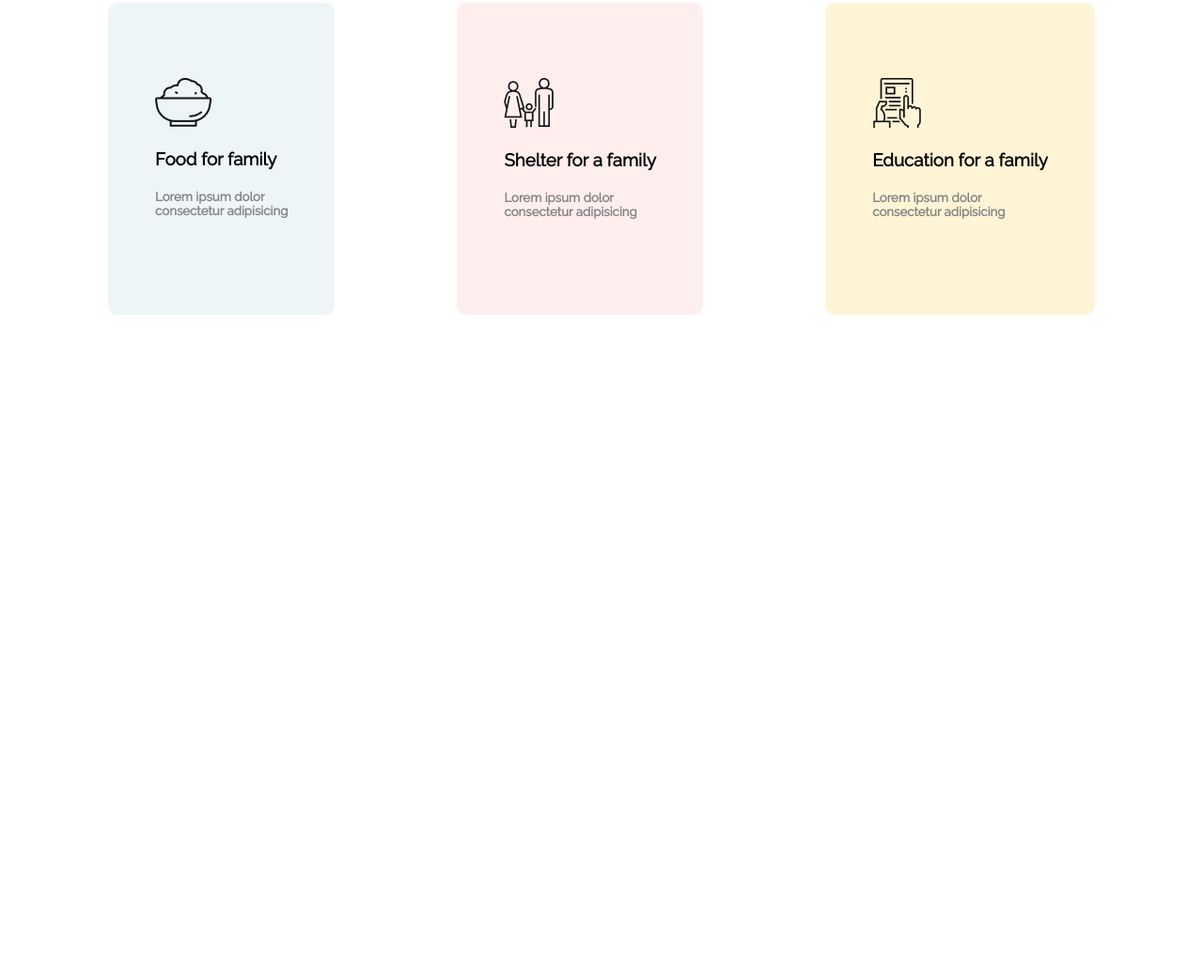
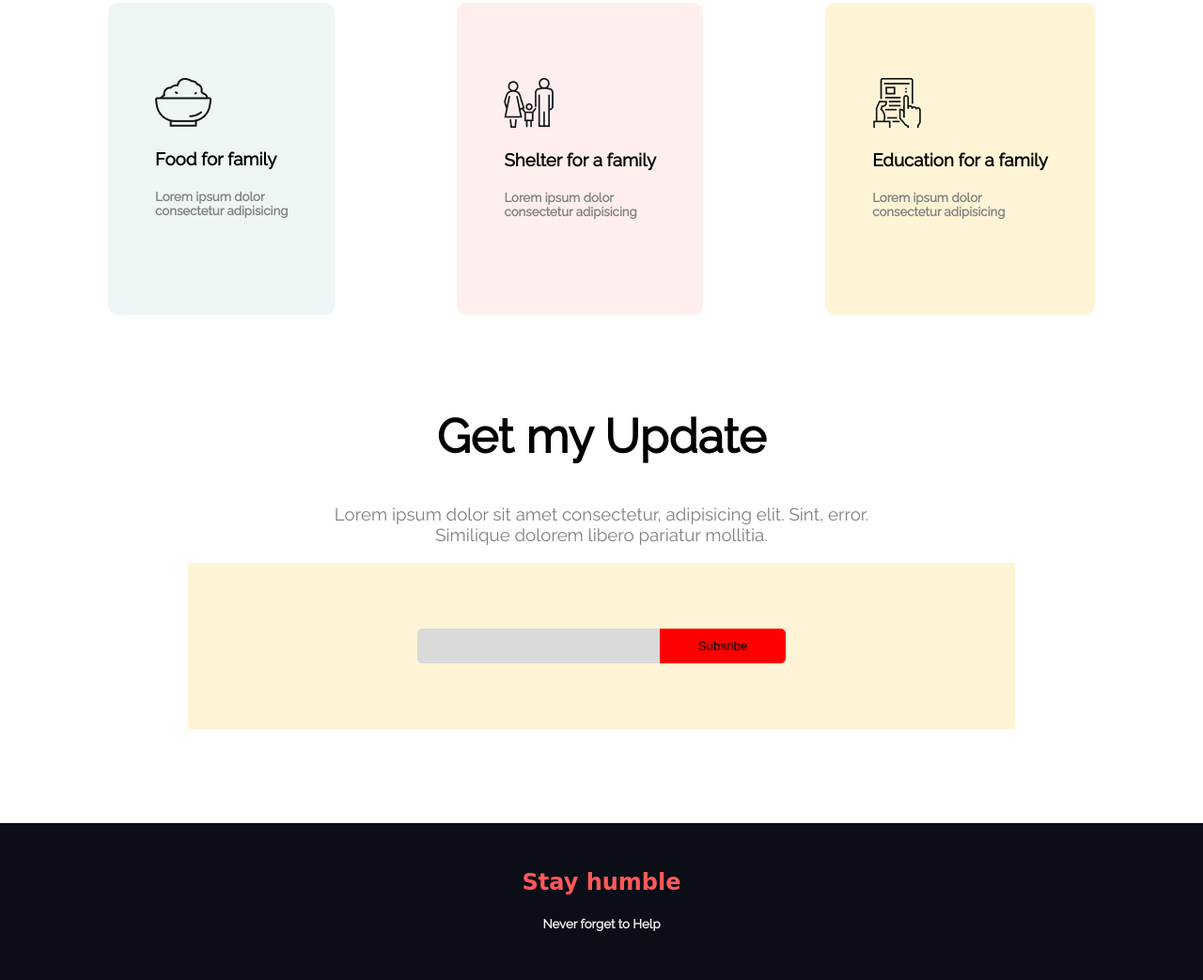
Before and after one commit to jaber1104076/Assignment-One, a plain HTML site: page index.html in a window 1280 px wide. Shown: the part 1446-2489 px from the top of the page at 94% size. Before the commit the page ends 1881 px from the top, so only its background shows below. Drawn offline with Linux system fonts and the light colour scheme; a web font is replaced by a local one.

Commit message:
email and subscrive

```diff
--- a/index.html
+++ b/index.html
@@ -85,6 +85,24 @@
             </div>
         </div>
     </section>
+    <section>
+        <div class="middle-element">
+            <h1 class="d-modify"><strong>Get my Update</strong></h1>
+            <h3 class="para">Lorem ipsum dolor sit amet consectetur, adipisicing elit. Sint, error. <br> Similique
+                dolorem libero
+                pariatur mollitia.</h3>
+        </div>
+        <div class="form-background middle-element">
+            <form>
+                <input class="input-color" type="email">
+                <button class="subscribe-color">Subsribe</button>
+            </form>
+        </div>
+    </section>
 </body>
+<footer class="middle-element">
+    <h2>Stay humble</h2>
+    <h5>Never forget to Help</h5>
+</footer>
 
 </html>
--- a/style.css
+++ b/style.css
@@ -89,11 +89,6 @@ section {
     border-radius: 10px;
 }
 
-.text-justify {
-    text-align: justify;
-    color: gray;
-}
-
 .color2 {
     background-color: #FFEEEE;
     padding: 80px 50px;
@@ -106,3 +101,51 @@ section {
     padding: 80px 50px;
     border-radius: 10px;
 }
+
+.text-justify {
+    text-align: justify;
+    color: gray;
+}
+
+footer {
+    background-color: #0B0D17;
+    padding: 30px 0;
+}
+
+footer h2 {
+    color: #FF5959;
+    font-family: cursive;
+}
+
+footer h5 {
+    color: whitesmoke;
+}
+
+.form-background {
+    background-color: #FFF4D6;
+    margin: 0 200px;
+    padding: 70px 0;
+}
+
+.input-color {
+    background-color: #D9D9D9;
+    padding: 10px 40px;
+    border-top-right-radius: 0%;
+    border-bottom-left-radius: 5px;
+    border-top-left-radius: 5px;
+    border-bottom-right-radius: 0%;
+    border: 1px solid #D9D9D9;
+
+
+}
+
+.subscribe-color {
+    background-color: red;
+    padding: 10px 40px;
+    border-top-right-radius: 5px;
+    border-bottom-left-radius: 0px;
+    border-top-left-radius: 0%;
+    border-bottom-right-radius: 5px;
+    border: 1px solid red;
+    margin-left: -5px;
+}
```
